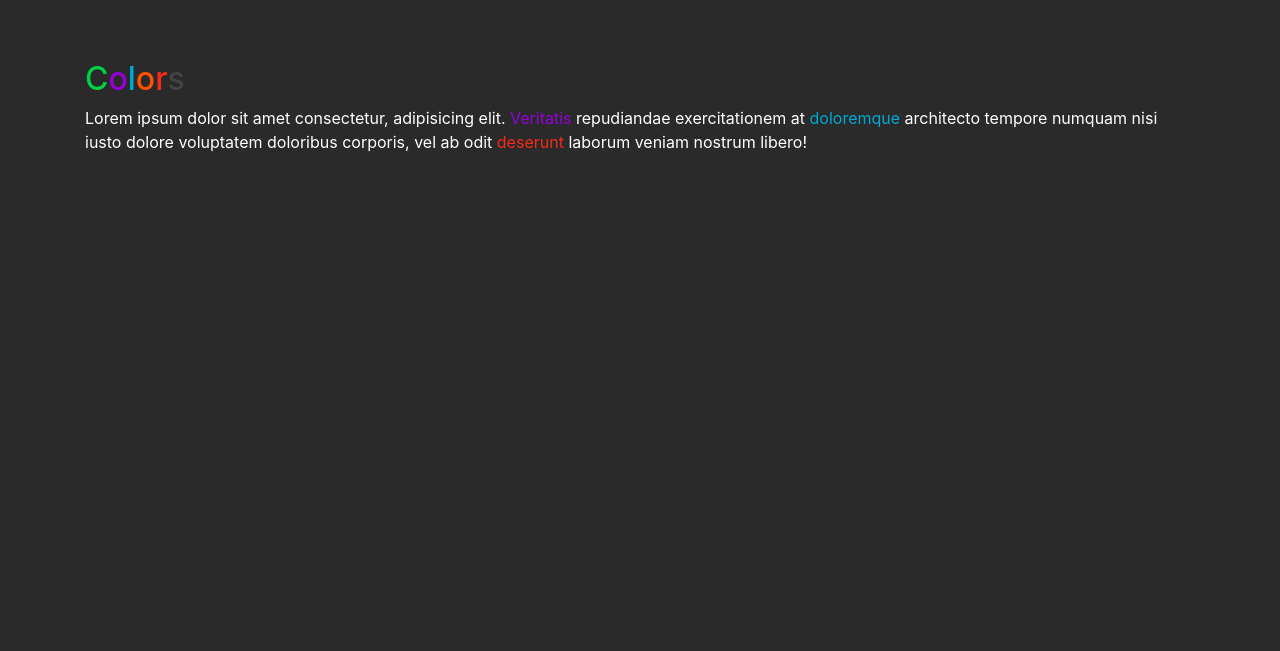
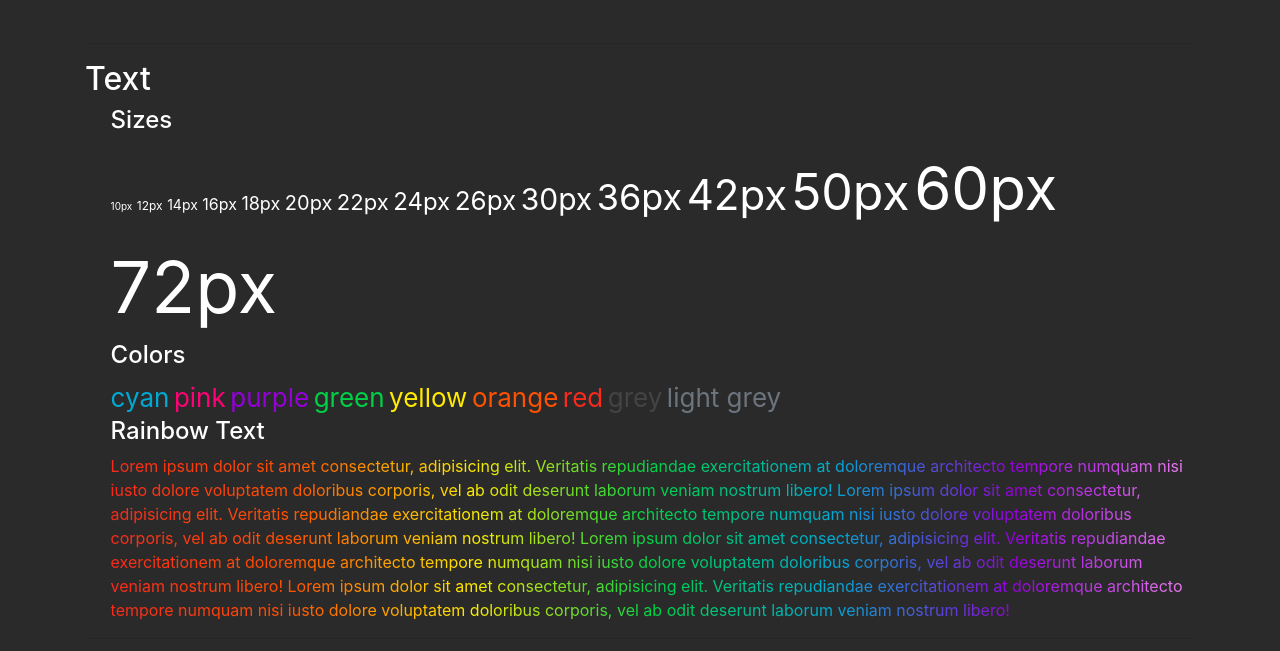
Before and after one commit to elixneto/ConscientStyle, a website: page src/index.html in a window 1280 px wide. Shown: the part 747-1398 px from the top of the page. Before the commit the page ends 930 px from the top, so only its background shows below. Drawn offline with Linux system fonts and the light colour scheme.

Commit message:
sizes + colors + rainbow :: Text

```diff
--- a/src/_variables.scss
+++ b/src/_variables.scss
@@ -1,12 +1,14 @@
 $green: #00d146;
 $purple: #9500da;
 $cyan: #00a9d3;
+$yellow: #ffeb00;
 $orange: #ff5100;
 $red: #f72a1b;
-$yellow: #ffeb00;
 $pink: #ff0075;
 $grey: #444444;
+$light-grey: #6C757D;
+$dark-grey: #343a40;
 
 $primary: $cyan;
-$secondary: #6C757D;
-$dark: #343a40;
+$secondary: $light-grey;
+$dark: $dark-grey;
--- a/src/components/text.scss
+++ b/src/components/text.scss
@@ -1,20 +1,34 @@
 @import "../variables";
 
-.cs-text-green {
-    color: $green !important;
+/* SIZES */
+.cs-text-10 {font-size: 10px;}
+.cs-text-12 {font-size: 12px;}
+.cs-text-14 {font-size: 14px;}
+.cs-text-16 {font-size: 16px;}
+.cs-text-18 {font-size: 18px;}
+.cs-text-20 {font-size: 20px;}
+.cs-text-22 {font-size: 22px;}
+.cs-text-24 {font-size: 24px;}
+.cs-text-26 {font-size: 26px;}
+.cs-text-30 {font-size: 30px;}
+.cs-text-36 {font-size: 36px;}
+.cs-text-42 {font-size: 42px;}
+.cs-text-50 {font-size: 50px;}
+.cs-text-60 {font-size: 60px;}
+.cs-text-72 {font-size: 72px;}
+
+/* COLORS */
+.cs-text-green {color: $green !important;}
+.cs-text-purple {color: $purple !important;}
+.cs-text-cyan {color: $cyan !important;}
+.cs-text-yellow {color: $yellow !important;}
+.cs-text-orange {color: $orange !important;}
+.cs-text-red {color: $red !important;}
+.cs-text-pink {color: $pink !important;}
+.cs-text-grey {color: $grey !important;}
+.cs-text-light-grey {color: $light-grey !important;}
+.cs-text-rainbow {
+    background-image: linear-gradient(to left, violet, $purple, $cyan, $green, $yellow, $orange, $red) !important;
+    -webkit-background-clip: text;
+    color: transparent !important;
 }
-.cs-text-purple {
-    color: $purple !important;
-}
-.cs-text-cyan {
-    color: $cyan !important;
-}
-.cs-text-orange {
-    color: $orange !important;
-}
-.cs-text-red {
-    color: $red !important;
-}
-.cs-text-grey {
-    color: $grey !important;
-}
--- a/src/index.html
+++ b/src/index.html
@@ -8,7 +8,7 @@
         integrity="sha384-wvfXpqpZZVQGK6TAh5PVlGOfQNHSoD2xbE+QkPxCAFlNEevoEH3Sl0sibVcOQVnN" crossorigin="anonymous">
     <link rel="stylesheet" href="../dist/conscientstyle.min.css">
     <style>
-        section > div {
+        section>div {
             padding-left: 1.6em;
         }
     </style>
@@ -23,6 +23,12 @@
         <h2>Buttons</h2>
 
         <div>
+            <h4>Sizes</h4>
+            <button class="btn btn-sm btn-primary">Primary</button>
+            <button class="btn btn-primary">Primary</button>
+            <button class="btn btn-lg btn-primary">Primary</button>
+        </div>
+        <div>
             <h4>Common</h4>
             <button class="btn btn-primary">Primary</button>
             <button class="btn btn-secondary">Secondary</button>
@@ -33,12 +39,6 @@
             <button class="btn btn-dark">Dark</button>
             <button class="btn btn-light">Light</button>
             <button class="btn btn-link">Link</button>
-        </div>
-        <div>
-            <h4>Sizes</h4>
-            <button class="btn btn-sm btn-primary">Primary</button>
-            <button class="btn btn-primary">Primary</button>
-            <button class="btn btn-lg btn-primary">Primary</button>
         </div>
         <div>
             <h4>Outline</h4>
@@ -52,7 +52,7 @@
             <button class="btn btn-outline-light">Light</button>
         </div>
         <div>
-            <h4>Stripped</h4>
+            <h4>Striped</h4>
             <button class="btn btn-primary cs-striped">Primary</button>
             <button class="btn btn-secondary cs-striped">Secondary</button>
             <button class="btn btn-success cs-striped">Success</button>
@@ -167,17 +167,58 @@
 
     <section>
         <h2>
-            <span class="cs-text-green">C</span><span class="cs-text-purple">o</span><span
-                class="cs-text-cyan">l</span><span class="cs-text-orange">o</span><span
-                class="cs-text-red">r</span><span class="cs-text-grey">s</span>
+            Text
         </h2>
 
-        <p>
-            Lorem ipsum dolor sit amet consectetur, adipisicing elit. <span class="cs-text-purple">Veritatis</span>
-            repudiandae exercitationem at <span class="cs-text-cyan">doloremque</span> architecto tempore numquam nisi
-            iusto dolore voluptatem doloribus corporis, vel ab odit <span class="cs-text-red">deserunt</span> laborum
-            veniam nostrum libero!
-        </p>
+        <div>
+            <h4>Sizes</h4>
+            <span class="cs-text-10">10px</span>
+            <span class="cs-text-12">12px</span>
+            <span class="cs-text-14">14px</span>
+            <span class="cs-text-16">16px</span>
+            <span class="cs-text-18">18px</span>
+            <span class="cs-text-20">20px</span>
+            <span class="cs-text-22">22px</span>
+            <span class="cs-text-24">24px</span>
+            <span class="cs-text-26">26px</span>
+            <span class="cs-text-30">30px</span>
+            <span class="cs-text-36">36px</span>
+            <span class="cs-text-42">42px</span>
+            <span class="cs-text-50">50px</span>
+            <span class="cs-text-60">60px</span>
+            <span class="cs-text-72">72px</span>
+        </div>
+
+        <div>
+            <h4>Colors</h4>
+            <span class="cs-text-26 cs-text-cyan">cyan</span>
+            <span class="cs-text-26 cs-text-pink">pink</span>
+            <span class="cs-text-26 cs-text-purple">purple</span>
+            <span class="cs-text-26 cs-text-green">green</span>
+            <span class="cs-text-26 cs-text-yellow">yellow</span>
+            <span class="cs-text-26 cs-text-orange">orange</span>
+            <span class="cs-text-26 cs-text-red">red</span>
+            <span class="cs-text-26 cs-text-grey">grey</span>
+            <span class="cs-text-26 cs-text-light-grey">light grey</span>
+        </div>
+        <div>
+            <h4>Rainbow Text</h4>
+
+            <p class="cs-text-rainbow">
+                Lorem ipsum dolor sit amet consectetur, adipisicing elit. Veritatis repudiandae exercitationem at
+                doloremque architecto tempore numquam nisi iusto dolore voluptatem doloribus corporis, vel ab odit
+                deserunt laborum veniam nostrum libero! Lorem ipsum dolor sit amet consectetur, adipisicing elit.
+                Veritatis repudiandae exercitationem at
+                doloremque architecto tempore numquam nisi iusto dolore voluptatem doloribus corporis, vel ab odit
+                deserunt laborum veniam nostrum libero! Lorem ipsum dolor sit amet consectetur, adipisicing elit.
+                Veritatis repudiandae exercitationem at
+                doloremque architecto tempore numquam nisi iusto dolore voluptatem doloribus corporis, vel ab odit
+                deserunt laborum veniam nostrum libero! Lorem ipsum dolor sit amet consectetur, adipisicing elit.
+                Veritatis repudiandae exercitationem at
+                doloremque architecto tempore numquam nisi iusto dolore voluptatem doloribus corporis, vel ab odit
+                deserunt laborum veniam nostrum libero!
+            </p>
+        </div>
     </section>
     <hr />
 
```
Also changed, not shown: dist/conscientstyle.min.css.
